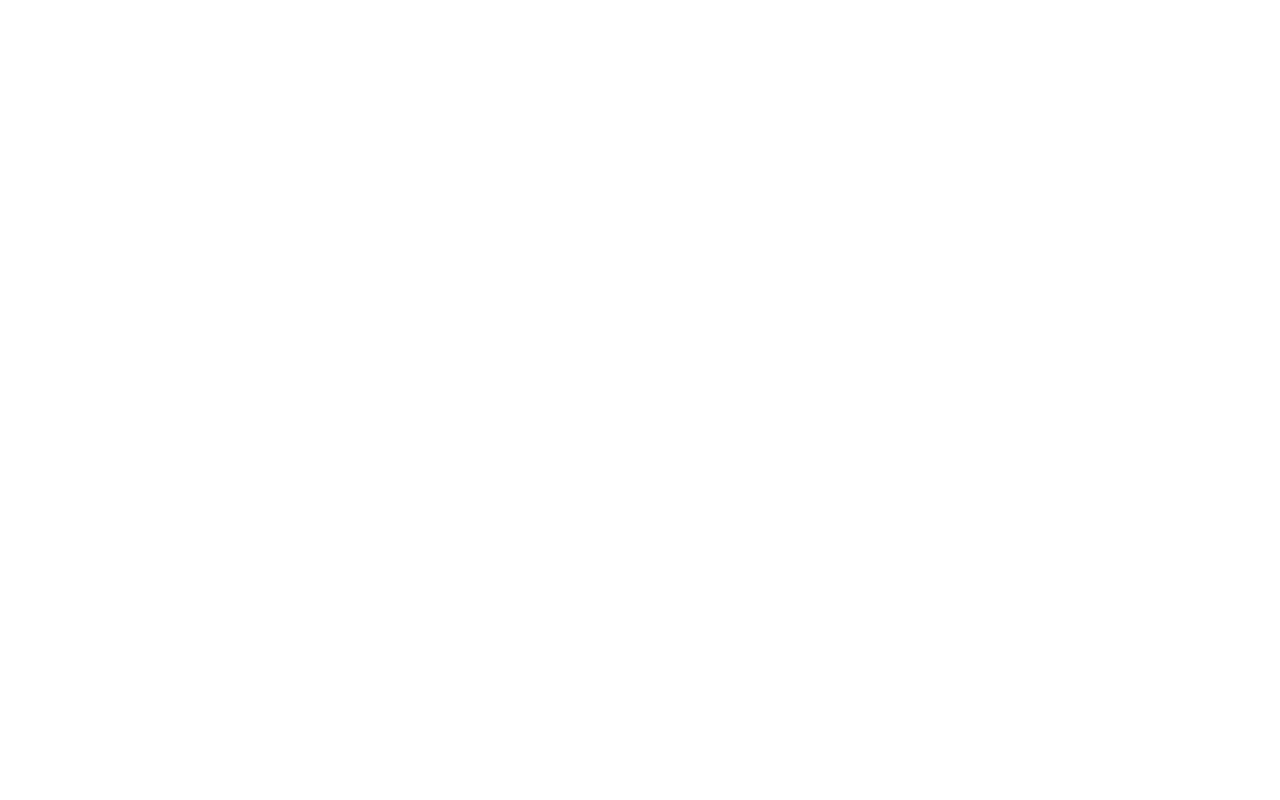
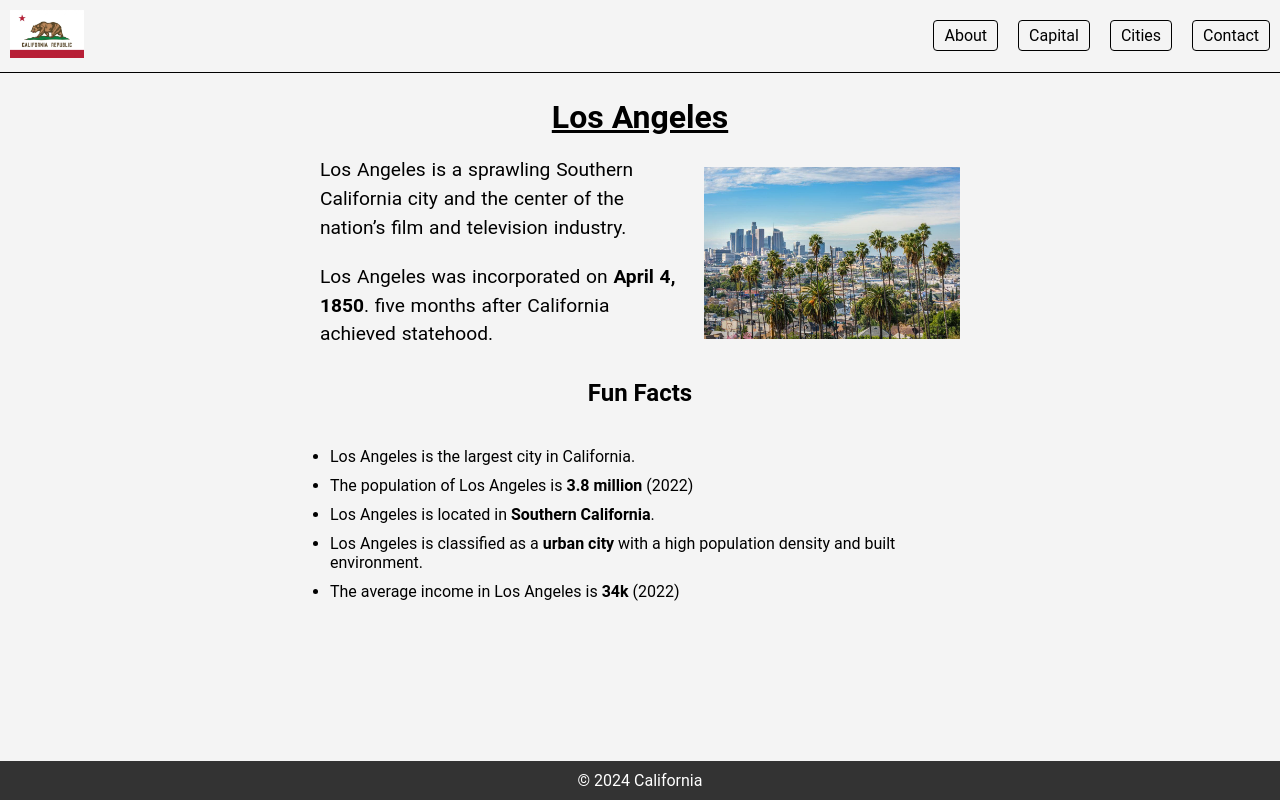
Before and after one commit to PjSingh22/ucsm1-task2, a plain HTML site: page pages/la.html in a window 1280 px wide. Drawn offline with Linux system fonts and the light colour scheme.

```diff
--- a/pages/la.html
+++ b/pages/la.html
@@ -0,0 +1,48 @@
+<!DOCTYPE html>
+<html lang="en">
+<head>
+  <meta charset="UTF-8">
+  <meta name="viewport" content="width=device-width, initial-scale=1.0">
+  <link rel="stylesheet" href="../styles.css">
+  <title>Los Angeles Information</title>
+</head>
+<body>
+  <nav>
+    <a class="home-link" href="../index.html">
+      <img src="../images/cali-logo.jpg" alt="go home button" />
+    </a>
+    <ul class="nav-links">
+      <li><a href="./about.html">About</a></li>
+      <li><a href="./capital.html">Capital</a></li>
+      <li><a href="./cities.html">Cities</a></li>
+      <li><a href="./contact.html">Contact</a></li>
+    </ul>
+  </nav>
+  <main id="city-content">
+    <h1 class="title">Los Angeles</h1>
+    <section>
+      <div class="city-info">
+        <div class="city-info__history">
+          <p>Los Angeles is a sprawling Southern California city and the center of the nation’s film and television industry.</p>
+          <p>Los Angeles was incorporated on <strong>April 4, 1850</strong>. five months after California achieved statehood.</p>
+        </div>
+        <img src="../images/la.jpg" alt="Los Angeles" />
+      </div>
+    </section>
+    <section class="city-facts">
+      <h2>Fun Facts</h2>
+      <ul>
+        <li>Los Angeles is the largest city in California.</li>
+        <li>The population of Los Angeles is <strong>3.8 million</strong> (2022)</li>
+        <li>Los Angeles is located in <strong>Southern California</strong>.</li>
+        <li>Los Angeles is classified as a <strong>urban city</strong> with a high population density and built environment.</li>
+        <li>The average income in Los Angeles is <strong>34k</strong> (2022)</li>
+      </ul>
+    </section>
+  </main>
+  <footer>
+    <p>&copy; 2024 California</p>
+  </footer>
+</body>
+<script src="../app.js"></script>
+</html>
--- a/styles.css
+++ b/styles.css
@@ -108,7 +108,7 @@
 
 
 /* capital page styles */
-.sac-info {
+.city-info {
   display: flex;
   justify-content: center;
   align-items: center;
@@ -117,19 +117,23 @@
   margin: 0 auto;
 }
 
-.sac-info__history > p {
+.city-info > img {
+  max-width: 40%;
+}
+
+.city-info__history > p {
   font-size: larger;
   word-spacing: 1px;
   line-height: 1.5;
 }
 
-.sac-info__history {
+.city-info__history {
   display: flex;
   flex-direction: column;
   gap: 20px;
 }
 
-.sac-facts {
+.city-facts {
   display: flex;
   flex-direction: column;
   justify-content: center;
@@ -140,7 +144,7 @@
   padding: 10px;
 }
 
-.sac-facts > ul {
+.city-facts > ul {
   display: flex;
   flex-direction: column;
   gap: 10px;
```
Also changed, not shown: pages/capital.html (+9 -9 lines), pages/po.html (+47 -0 lines), pages/sf.html (+47 -0 lines), images/la.jpg (added), images/po.jpg (added), images/sf.webp (added).
